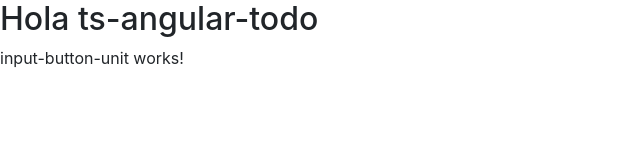
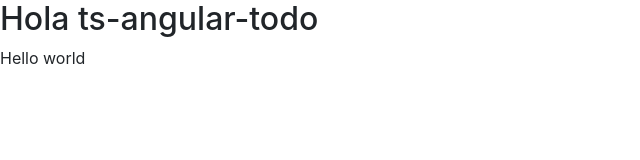
Before and after one commit to kennycallado/angular-todo, an Angular app: page / in a window 1280 px wide. Shown: the top 160 px of the page, without its empty margins (0-640 px from the left). Built offline with nearby package versions, Linux system fonts and the light colour scheme.

Commit message:
# Commit - 3 - Pequeñas pruebas en input-button-unit

```diff
--- a/src/app/input-button-unit/input-button-unit.component.html
+++ b/src/app/input-button-unit/input-button-unit.component.html
@@ -1 +1 @@
-<p>input-button-unit works!</p>
+{{title}}
--- a/src/app/input-button-unit/input-button-unit.component.ts
+++ b/src/app/input-button-unit/input-button-unit.component.ts
@@ -6,10 +6,16 @@ import { Component, OnInit } from '@angular/core';
   styleUrls: ['./input-button-unit.component.css']
 })
 export class InputButtonUnitComponent implements OnInit {
+  title: string = "";
 
-  constructor() { }
+  constructor() {
+    this.changeTitle("Hello world");
+  }
 
+  changeTitle(newTitle: string) {
+    this.title = newTitle;
+    }
+  // La voy a dejar al final
   ngOnInit(): void {
   }
-
 }
```
